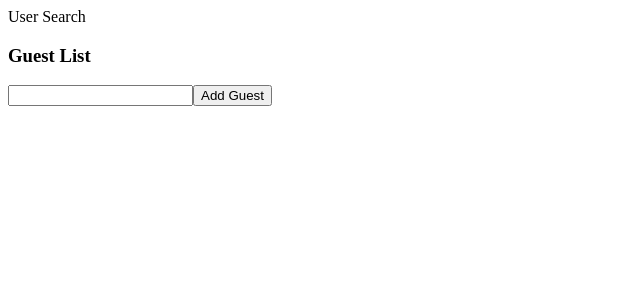
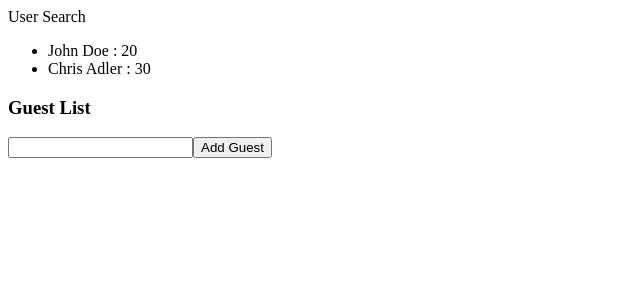
Before and after one commit to Jeff-Adler/first_react_TS_app, a React (Create React App) app: page / in a window 1280 px wide. Shown: the top 300 px of the page, without its empty margins (0-640 px from the left). Built offline with nearby package versions, Linux system fonts and the light colour scheme.

Commit message:
added guests li render

```diff
--- a/src/state/UserSearch.tsx
+++ b/src/state/UserSearch.tsx
@@ -1,6 +1,22 @@
-import { useState } from 'react';
+// import { useState } from 'react';
+
+const users = [
+  { name: 'John Doe', age: 20 },
+  { name: 'Chris Adler', age: 30 },
+];
 
 //need to build this out
 export const UserSearch: React.FC = () => {
-  return <div>User Search</div>
+  return (
+    <div>
+      User Search
+      <ul>
+        {users.map((user) => (
+          <li>
+            {user.name} : {user.age}
+          </li>
+        ))}
+      </ul>
+    </div>
+  );
 };
```
